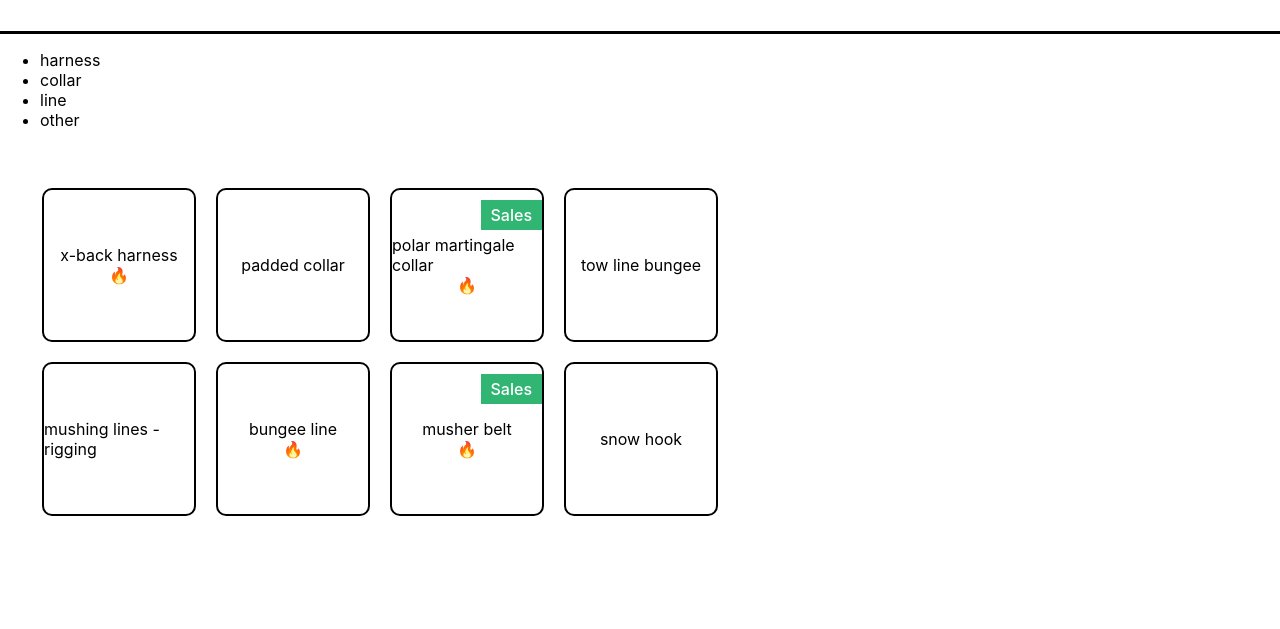
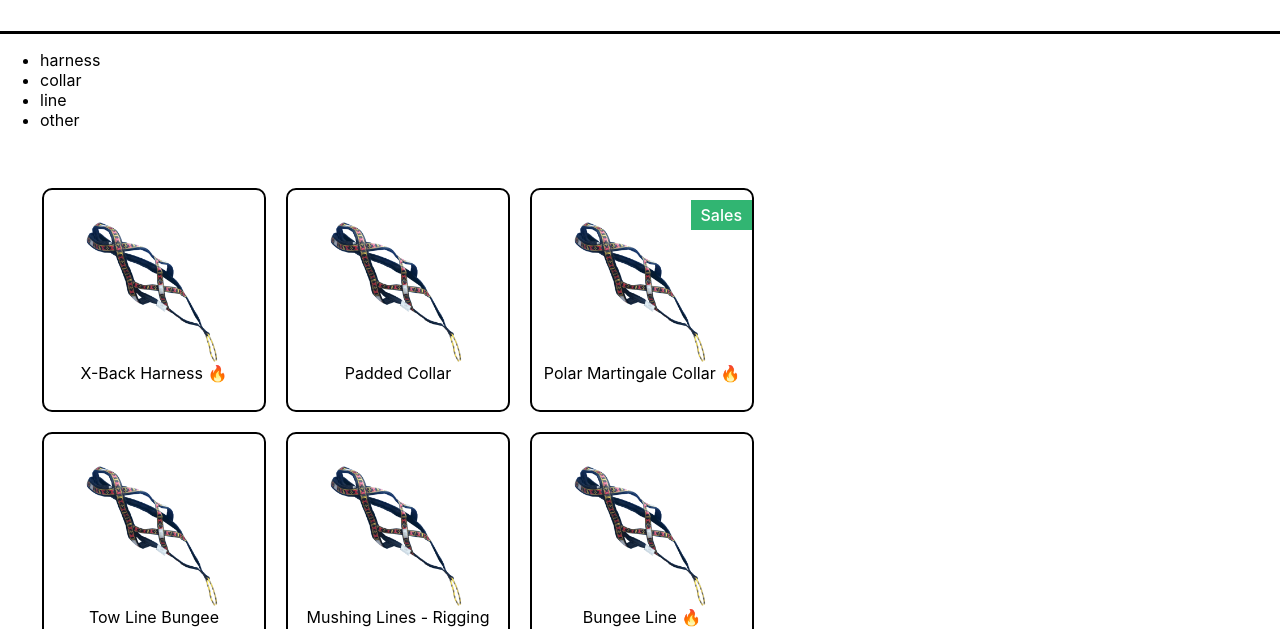
Before and after one commit to agathebosch/Canisports.com, a React app: page / in a window 1280 px wide. Shown: the part 187-816 px from the top of the page. Built offline with nearby package versions, Linux system fonts and the light colour scheme.

Commit message:
trying props

```diff
--- /dev/null
+++ b/src/components/MaterialEval.jsx
@@ -0,0 +1,14 @@
+function MaterialEval(props) {
+    const noteValue = props.noteValue;
+    const range = [1, 2, 3, 4, 5];
+
+    return (
+    <div>
+        { range.map((rangeElem) =>
+        noteValue >= rangeElem && <span key={rangeElem.toString()}>⭐️</span>
+        )}
+    </div>
+    );
+}
+
+export default MaterialEval;
--- /dev/null
+++ b/src/components/MaterialItem.jsx
@@ -0,0 +1,20 @@
+import MaterialEval from './MaterialEval';
+import "../styles/MaterialItem.scss";
+
+function MaterialItem({ id, cover, name, isBestSale, isSpecialOffer, note }) {
+    return (
+        <li key={id} className='item'>
+            <img className='item__cover' src={cover} alt={`${name} cover`} />
+            <div>
+                {name}
+                {isBestSale && <span> 🔥</span>}
+            </div>
+            {isSpecialOffer && <div className="item__sales">Sales</div>}
+            <div>
+                <MaterialEval notevalue={note} />
+            </div>
+        </li>
+    );
+}
+
+export default MaterialItem;
--- a/src/components/ShoppingList.jsx
+++ b/src/components/ShoppingList.jsx
@@ -1,5 +1,6 @@
 import { materialList } from '../datas/materialList';
-import "../styles/ShoppingList.scss"
+import "../styles/ShoppingList.scss";
+import MaterialItem from './MaterialItem';
 
 function List() {
   const categories = materialList.reduce(
@@ -16,12 +17,15 @@ function List() {
         ))}
       </ul>
       <ul className="productslist">
-        {materialList.map((material) => (
-          <li className="productslist__item" key={ material.id }>
-              { material.name }
-              { material.isBestSale && <span> 🔥</span> }
-              { material.isSpecialOffer && <div className="item__sales">Sales</div> }
-          </li>
+      { materialList.map(({ id, cover, name, isBestSale, isSpecialOffer, note}) => (
+        <MaterialItem
+            id={id}
+			cover={cover}
+			name={name}
+			note={note}
+            isBestSale={isBestSale}
+            isSpecialOffer={isSpecialOffer}
+        />
         ))}
       </ul>
     </div>
--- a/src/datas/materialList.jsx
+++ b/src/datas/materialList.jsx
@@ -1,58 +1,76 @@
+import harness from '../assets/harness-cover.png';
+
 export const materialList = [
 	{
 		name: 'x-back harness',
 		category: 'harness',
 		id: '1hrns',
         isBestSale: true,
-        isSpecialOffer: false
+        isSpecialOffer: false,
+		note: 5,
+		cover: harness
 	},
 	{
 		name: 'padded collar',
 		category: 'collar',
 		id: '1colr',
         isBestSale: false,
-        isSpecialOffer: false
+        isSpecialOffer: false,
+		note: 5,
+		cover: harness
 	},
 	{
 		name: 'polar martingale collar',
 		category: 'collar',
 		id: '2colr',
         isBestSale: true,
-        isSpecialOffer: true
+        isSpecialOffer: true,
+		note: 5,
+		cover: harness
 	},
 	{
 		name: 'tow line bungee',
 		category: 'line',
 		id: '1line',
         isBestSale: false,
-        isSpecialOffer: false
+        isSpecialOffer: false,
+		note: 2,
+		cover: harness
 	},
     {
 		name: 'mushing lines - rigging',
 		category: 'line',
 		id: '2line',
         isBestSale: false,
-        isSpecialOffer: false
+        isSpecialOffer: false,
+		note: 5,
+		cover: harness
 	},
     {
 		name: 'bungee line',
 		category: 'line',
 		id: '3line',
         isBestSale: true,
-        isSpecialOffer: false
+        isSpecialOffer: false,
+		note: 4,
+		cover: harness
 	},
 	{
 		name: 'musher belt',
 		category: 'other',
 		id: '1othr',
         isBestSale: true,
-        isSpecialOffer: true
+        isSpecialOffer: true,
+		note: 4,
+		cover: harness
 	},
     {
 		name: 'snow hook',
 		category: 'other',
 		id: '2othr',
         isBestSale: false,
-        isSpecialOffer: false
+        isSpecialOffer: false,
+		note: 3,
+		cover: harness
 	},
 ]
--- /dev/null
+++ b/src/styles/MaterialItem.scss
@@ -0,0 +1,28 @@
+.item{
+    margin: 10px;
+    display: flex;
+    align-items: center;
+    justify-content: center;
+    flex-direction: column;
+    text-transform: capitalize;
+    border: solid 2px black;
+    border-radius: 10px;
+    position: relative;
+    height: 220px;
+    width: 220px;
+
+    &__cover{
+        height: 145px;
+        width: 145px;
+        border-radius: 20px;
+    }
+    &__sales{
+        position: absolute;
+        right: 0px;
+        top: 10px;
+        font-weight: 500;
+        color: white;
+        padding: 5px 10px;
+        background-color: #31b572;
+    }
+}
--- a/src/styles/ShoppingList.scss
+++ b/src/styles/ShoppingList.scss
@@ -4,27 +4,4 @@
 	display: flex;
 	flex-wrap: wrap;
 	max-width: 800px;
-
-    &__item {
-        border: solid 2px black;
-        border-radius: 10px;
-        height: 150px;
-        width: 150px;
-        margin: 10px;
-        display: flex;
-        align-items: center;
-        justify-content: center;
-        flex-direction: column;
-        position: relative;
-
-        .item__sales{
-            position: absolute;
-            right: 0px;
-            top: 10px;
-            font-weight: 500;
-            color: white;
-            padding: 5px 10px;
-            background-color: #31b572;
-        }
-    }
 }
```
Also changed, not shown: src/assets/harness-cover.png (added).
